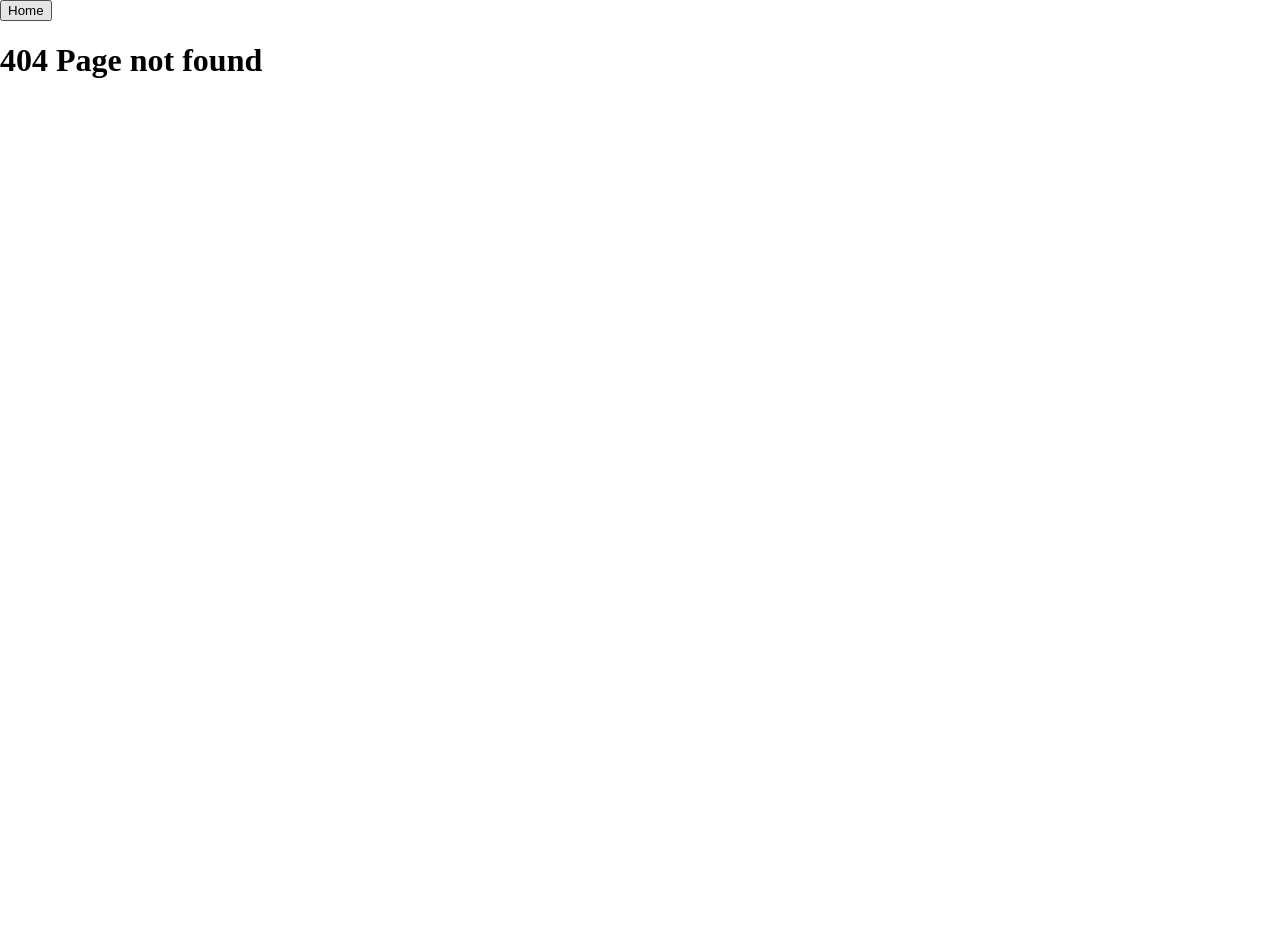
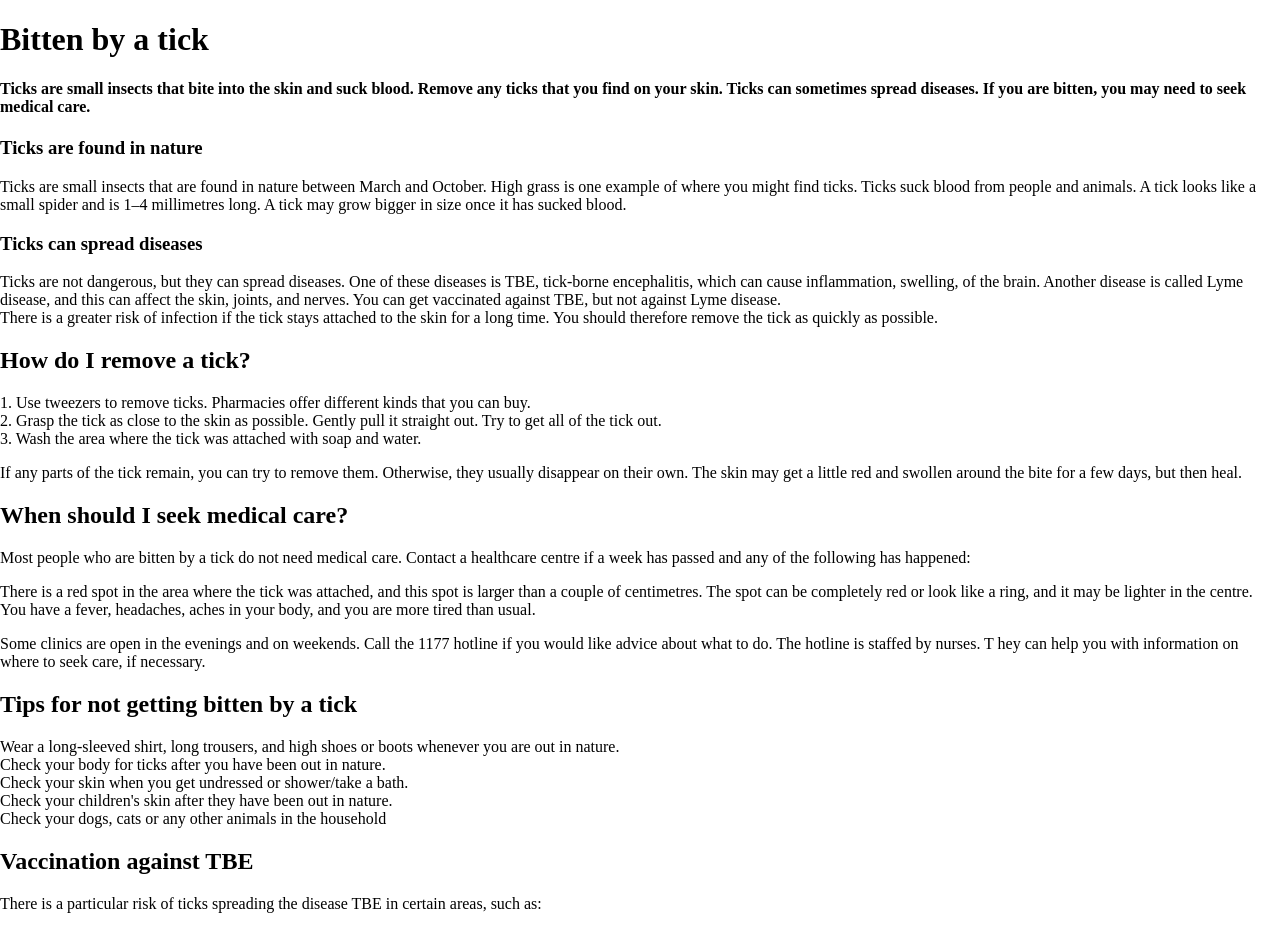
Before and after one commit to sofiaringstedt/final-project, a React (Create React App) app in the folder client/: page /information in a window 1280 px wide. Before the commit this address led to /404. Shown: the top 929 px of the page. Before the commit the page ends 800 px from the top, so only its background shows below. Built offline with nearby package versions, Linux system fonts and the light colour scheme; a web font is replaced by a local one.

Commit message:
added information page and content

```diff
--- a/client/src/App.js
+++ b/client/src/App.js
@@ -10,6 +10,7 @@ import Map from "./components/Map";
 import Reminder from "./components/Reminder"
 import NotFound from "./components/NotFound";
 import Resources from "components/Resources";
+import Information from "components/Information"
 
 import { API_URL } from "utils/urls";
 
@@ -72,6 +73,8 @@ const App = () => {
         <Route path="/resources" element={<Resources />} />
         <Route path="/404" element={<NotFound />} />
         <Route path="*" element={<Navigate to={"/404"} replace />} />
+        <Route path="/information" element={<Information />} />
+
       </Routes>
     </BrowserRouter>
   );
--- a/client/src/components/Home.js
+++ b/client/src/components/Home.js
@@ -83,7 +83,7 @@ const Home = ({ loggedIn }) => {
             {" "}
             <StyledListImg src={images} alt="images icon" />
           </li>
-          <li>
+          <li onClick={() => navigate("/information")}>
             {" "}
             <StyledListImg src={tick} alt="tick icon" />
           </li>
@@ -102,11 +102,11 @@ const Home = ({ loggedIn }) => {
         </ImageList>
       </ImageListWrapper>
       <LogInButtonWrapper>
-        {isLoggedIn ? (
-          <LogInButton> Logout </LogInButton>
-        ) : (
+        {!isLoggedIn ? (
           <LogInButton onClick={handleLogin}>Login</LogInButton>
-        )}
+          ) : (
+            <LogInButton> Logout </LogInButton>
+            )}
       </LogInButtonWrapper>
     </>
   );
--- /dev/null
+++ b/client/src/components/Information.js
@@ -0,0 +1,109 @@
+import React from "react";
+
+const Information = () => {
+  return (
+    <>
+      <h1>Bitten by a tick</h1>
+      <h4>
+        Ticks are small insects that bite into the skin and suck blood. Remove
+        any ticks that you find on your skin. Ticks can sometimes spread
+        diseases. If you are bitten, you may need to seek medical care.
+      </h4>
+      <h3>Ticks are found in nature</h3>
+      <p>
+        Ticks are small insects that are found in nature between March and
+        October. High grass is one example of where you might find ticks. Ticks
+        suck blood from people and animals. A tick looks like a small spider and
+        is 1–4 millimetres long. A tick may grow bigger in size once it has
+        sucked blood.
+      </p>
+      <h3>Ticks can spread diseases</h3>
+      <p>
+        Ticks are not dangerous, but they can spread diseases. One of these
+        diseases is TBE, tick-borne encephalitis, which can cause inflammation,
+        swelling, of the brain. Another disease is called Lyme disease, and this
+        can affect the skin, joints, and nerves. You can get vaccinated against
+        TBE, but not against Lyme disease.
+        <br />
+        There is a greater risk of infection if the tick stays attached to the
+        skin for a long time. You should therefore remove the tick as quickly as
+        possible.
+      </p>
+      <h2>How do I remove a tick?</h2>
+      <ol>
+        <li>
+          1. Use tweezers to remove ticks. Pharmacies offer different kinds that
+          you can buy.
+        </li>
+        <li>
+          2. Grasp the tick as close to the skin as possible. Gently pull it
+          straight out. Try to get all of the tick out.
+        </li>
+        <li>
+          3. Wash the area where the tick was attached with soap and water.
+        </li>
+      </ol>
+      <p>
+        If any parts of the tick remain, you can try to remove them. Otherwise,
+        they usually disappear on their own. The skin may get a little red and
+        swollen around the bite for a few days, but then heal.
+      </p>
+      <h2>When should I seek medical care?</h2>
+      <p>
+        Most people who are bitten by a tick do not need medical care. Contact a
+        healthcare centre if a week has passed and any of the following has
+        happened:
+      </p>
+      <ol>
+        <li>
+          There is a red spot in the area where the tick was attached, and this
+          spot is larger than a couple of centimetres. The spot can be
+          completely red or look like a ring, and it may be lighter in the
+          centre.
+        </li>
+        <li>
+          You have a fever, headaches, aches in your body, and you are more
+          tired than usual.
+        </li>
+      </ol>
+      <p>
+        Some clinics are open in the evenings and on weekends. Call the 1177
+        hotline if you would like advice about what to do. The hotline is
+        staffed by nurses. T hey can help you with information on where to seek
+        care, if necessary.
+      </p>
+      <h2>Tips for not getting bitten by a tick</h2>
+      <ol>
+        <li>
+          Wear a long-sleeved shirt, long trousers, and high shoes or boots
+          whenever you are out in nature.
+        </li>
+        <li>Check your body for ticks after you have been out in nature.</li>
+        <li>Check your skin when you get undressed or shower/take a bath.</li>
+        <li>Check your children's skin after they have been out in nature.</li>
+        <li>Check your dogs, cats or any other animals in the household</li>
+      </ol>
+
+      <h2>Vaccination against TBE</h2>
+      <p>
+        There is a particular risk of ticks spreading the disease TBE in certain
+        areas, such as:
+      </p>
+      <ol>
+        <li>Uppland</li>
+        <li>Stockholm County, near the sea</li>
+        <li>Södermanland</li>
+        <li>Västra Götaland County</li>
+      </ol>
+      <p>
+        There are also other areas where the risk of infection is greater. Call
+        the 1177 hotline if you are not sure about whether there is a greater
+        risk in your area. Get vaccinated if you plan to be out in nature in an
+        area where there is a greater risk of infection. You need to get
+        vaccinated two months beforehand in order to be completely protected
+        against TBE. Contact a healthcare centre or clinic to get vaccinated.
+      </p>
+    </>
+  );
+};
+export default Information;
```
